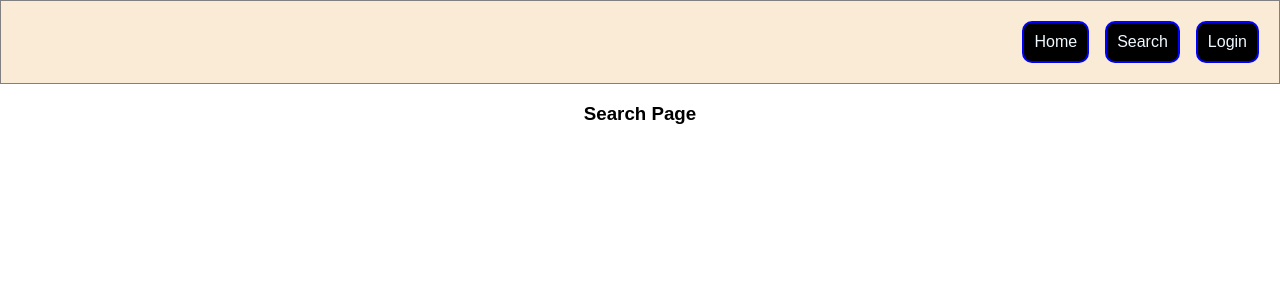
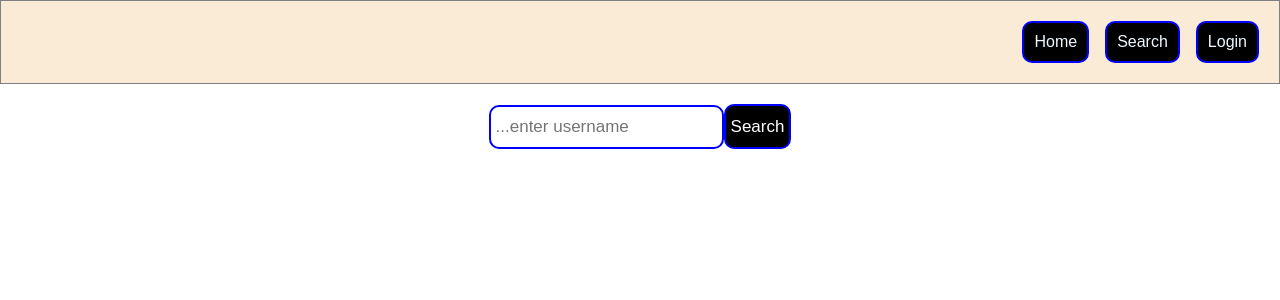
Before and after one commit to anamikarec/unit-4-evaluation, a React (Create React App) app: page /search in a window 1280 px wide. Both pictures are taken after a click on the button "Please click on this to login". Shown: the top 300 px of the page. Built offline with nearby package versions, Linux system fonts and the light colour scheme; no server answers.

Commit message:
new functionalies added

```diff
--- a/src/pages/Home.jsx
+++ b/src/pages/Home.jsx
@@ -53,8 +53,31 @@ const Home = () => {
   return isAuth ? (
     <div className="App">
       <div style={{ margin: "20px" }}>
-        <input placeholder="...enter username" onChange={handleChange} />
-        <button onClick={handleSubmit}>Search</button>
+        <input
+          placeholder="...enter username"
+          style={{
+            height: "30px",
+            padding: "5px",
+            border: "2px solid blue",
+            borderRadius: "10px",
+            fontSize: "17px"
+          }}
+          onChange={handleChange}
+        />
+        <button
+          style={{
+            height: "45px",
+            padding: "5px",
+            border: "2px solid blue",
+            borderRadius: "10px",
+            fontSize: "17px",
+            background: "black",
+            color: "white"
+          }}
+          onClick={handleSubmit}
+        >
+          Search
+        </button>
       </div>
       {isLoading ? (
         <h3>Loading ...</h3>
--- a/src/pages/Search.jsx
+++ b/src/pages/Search.jsx
@@ -1,10 +1,98 @@
+// import { useSelector } from "react-redux";
+// import Login from "./Login";
+// const Search = () => {
+//   const isAuth = useSelector((state) => state.auth.isAuth);
+//   return isAuth ? (
+//     <div>
+//       <h3>Search Page</h3>
+//     </div>
+//   ) : (
+//     <Login />
+//   );
+// };
+// export default Search;
+
 import { useSelector } from "react-redux";
 import Login from "./Login";
+import { useState, useEffect } from "react";
+import UserCard from "./UserCard";
+
+import Pagination from "./Pagination";
 const Search = () => {
+  const [isLoading, setIsLoading] = useState(true);
+  const [data, setData] = useState([]);
+  const [page, setPage] = useState(1);
+  const [totalPage, setTotalPage] = useState(null);
+  const [query, setQuery] = useState("masai");
+  const [text, setText] = useState("");
+
+  const getUsers = ({ query, page = 1 }) => {
+    return fetch(
+      `https://api.github.com/search/users?q=${query}&page=${page}`
+    ).then((res) => res.json());
+  };
+
+  useEffect(() => {
+    getUsers({
+      page,
+      query
+    })
+      .then((res) => {
+        setData(res);
+        console.log(res);
+        if (res.total_count) {
+          const totalPage = Math.ceil(res.total_count / 30);
+          setTotalPage(totalPage);
+        }
+        setIsLoading(false);
+      })
+      .catch((err) => {
+        console.log(err);
+      });
+  }, [page, query]);
+
+  const handlePageChange = (value) => {
+    setPage(value);
+  };
+
+  const handleChange = (e) => {
+    setText(e.target.value);
+  };
+
+  const handleSubmit = () => {
+    setQuery(text);
+  };
+
   const isAuth = useSelector((state) => state.auth.isAuth);
   return isAuth ? (
-    <div>
-      <h3>Search Page</h3>
+    <div className="App">
+      <div style={{ margin: "20px" }}>
+        <input
+          placeholder="...enter username"
+          style={{
+            height: "30px",
+            padding: "5px",
+            border: "2px solid blue",
+            borderRadius: "10px",
+            fontSize: "17px"
+          }}
+          onChange={handleChange}
+        />
+        <button
+          style={{
+            height: "45px",
+            padding: "5px",
+            border: "2px solid blue",
+            borderRadius: "10px",
+            fontSize: "17px",
+            background: "black",
+            color: "white"
+          }}
+          onClick={handleSubmit}
+        >
+          Search
+        </button>
+      </div>
     </div>
   ) : (
     <Login />
--- a/src/pages/UserCard.jsx
+++ b/src/pages/UserCard.jsx
@@ -12,11 +12,20 @@ const Item = styled(Paper)(({ theme }) => ({
 
 const UserCard = ({ id, name, url, avatar, type }) => {
   return (
-    <div>
-      <Box sx={{ flexGrow: 3, margin: "10px", padding: "10px" }}>
+    <div style={{ margin: "auto", width: "60%" }}>
+      <Box
+        sx={{
+          width: "100%",
+          flexGrow: 3,
+          margin: "auto",
+          marginTop: "10px",
+          marginBottom: "10px",
+          padding: "10px"
+        }}
+      >
         <Grid
           container
-          spacing={{ xs: 2, md: 3 }}
+          spacing={{ xs: 1, md: 1 }}
           columns={{ xs: 4, sm: 8, md: 12 }}
         >
           <Grid item xs={2} sm={4} md={4}>
```
